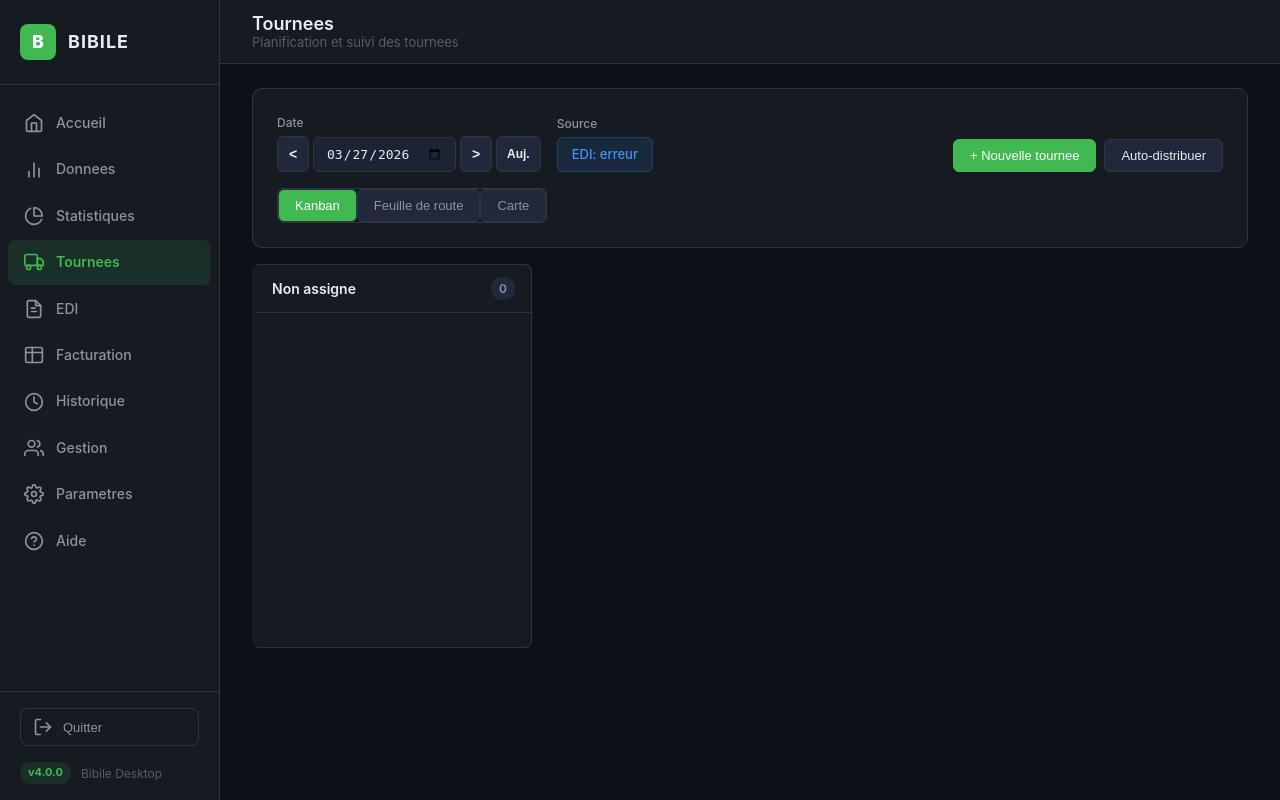
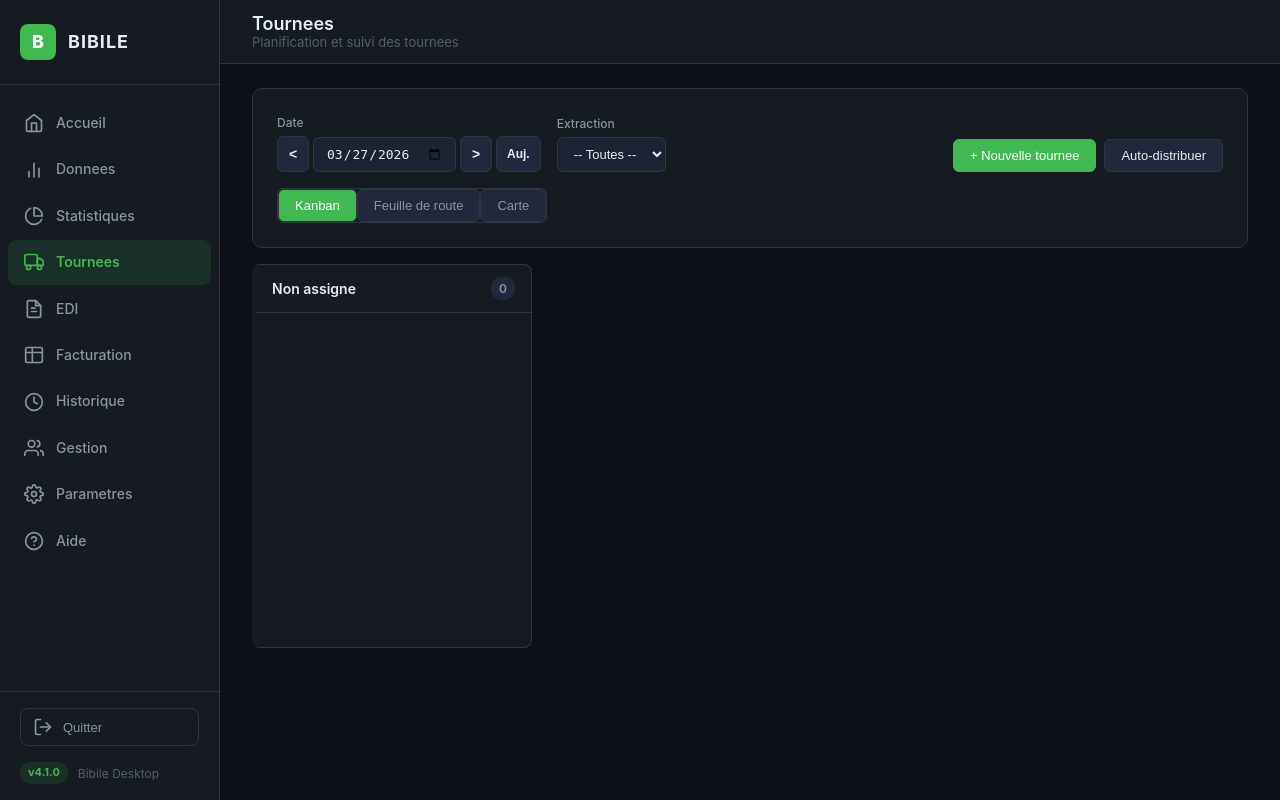
Before and after one commit to THBORDIER/bibile, a Flask app: page /tournees in a window 1280 px wide. Run offline with Flask 3, Linux system fonts and the light colour scheme; data that the repository does not hold is empty.

Commit message:
v4.1.0: retour PDF comme source des tournees (au lieu de EDI)
- Restaure le dropdown extraction PDF dans la toolbar tournees
- Supprime le badge EDI et la sync automatique Drakkar dans le flow tournees
- loadData/autoDistribuer utilisent currentExtractionId (PDF)
- Nettoyage CSS badge EDI inutilise
- Les routes EDI serveur restent disponibles pour la page comparaison

Co-Authored-By: Claude Opus 4.6 <noreply@anthropic.com>

```diff
--- a/bibile/static/css/style.css
+++ b/bibile/static/css/style.css
@@ -2740,11 +2740,3 @@ kbd {
 
 .fact-total-row { background: var(--bg-tertiary); }
 .fact-total-row td { padding: 8px 6px; font-size: 13px; border-top: 2px solid var(--border-color); }
-
-/* ===== EDI source badge ===== */
-.edi-source-badge {
-    display: inline-flex; align-items: center; gap: 6px;
-    padding: 6px 14px; border-radius: 6px; font-size: 13px; font-weight: 500;
-    background: rgba(56, 139, 253, 0.12); color: var(--accent-blue);
-    border: 1px solid rgba(56, 139, 253, 0.25);
-}
--- a/bibile/static/js/tournees.js
+++ b/bibile/static/js/tournees.js
@@ -4,8 +4,7 @@
  */
 
 let currentDate = '';
-let currentExtractionId = null;  // Archive: plus utilise en mode EDI
-let ediExtractionId = null;      // ID extraction EDI synchronisee
+let currentExtractionId = null;
 let tournees = [];
 let unassigned = [];
 let chauffeurs = [];
@@ -19,8 +18,7 @@ document.addEventListener('DOMContentLoaded', () => {
 
     // Event listeners
     document.getElementById('datePicker').addEventListener('change', onDateChange);
-    // Archive: extraction dropdown desactive en mode EDI
-    // document.getElementById('extractionSelect').addEventListener('change', onExtractionChange);
+    document.getElementById('extractionSelect').addEventListener('change', onExtractionChange);
     document.getElementById('btnNewTournee').addEventListener('click', showNewTourneeModal);
     document.getElementById('btnAutoDistrib').addEventListener('click', autoDistribuer);
     document.getElementById('btnCreateTournee').addEventListener('click', createTournee);
@@ -49,17 +47,14 @@ document.addEventListener('DOMContentLoaded', () => {
     // Charger les données initiales
     loadChauffeurs();
     loadVehicules();
-    // Archive: loadExtractions() desactive en mode EDI
-    syncEdiAndLoad();
+    loadExtractions();
 });
 
 
 function onDateChange() {
     currentDate = document.getElementById('datePicker').value;
     currentExtractionId = null;
-    ediExtractionId = null;
-    // Archive: loadExtractions() desactive en mode EDI
-    syncEdiAndLoad();
+    loadExtractions();
 }
 
 
@@ -72,35 +67,7 @@ function changeDay(delta) {
 }
 
 
-// --- Source EDI : sync et chargement ---
-async function syncEdiAndLoad() {
-    const badge = document.getElementById('ediBadge');
-    if (badge) badge.textContent = 'Synchro EDI...';
-    try {
-        const resp = await fetch('/api/tournees/sync-edi', {
-            method: 'POST',
-            headers: { 'Content-Type': 'application/json' },
-            body: JSON.stringify({ date: currentDate }),
-        });
-        const data = await resp.json();
-        if (data.erreur) {
-            console.warn('Sync EDI:', data.erreur);
-            if (badge) badge.textContent = 'EDI: erreur';
-        } else {
-            ediExtractionId = data.extraction_id || null;
-            currentExtractionId = ediExtractionId;
-            const total = (data.synced || 0) + (data.kept || 0);
-            if (badge) badge.textContent = `EDI: ${total} enlevements`;
-        }
-    } catch (e) {
-        console.error('Erreur sync EDI:', e);
-        if (badge) badge.textContent = 'EDI: hors ligne';
-    }
-    loadData();
-}
 
-// --- Archive : ancien mode extraction PDF (desactive) ---
-/*
 function onExtractionChange() {
     const val = document.getElementById('extractionSelect').value;
     currentExtractionId = val ? parseInt(val) : null;
@@ -123,7 +90,6 @@ async function loadExtractions() {
         console.error('Erreur chargement extractions:', e);
     }
 }
-*/
 
 
 async function loadChauffeurs() {
@@ -168,9 +134,8 @@ function populateSelect(selectId, items, valueKey, labelFn) {
 
 async function loadData() {
     try {
-        // En mode EDI, utiliser l'extraction EDI synchronisee
-        const params = ediExtractionId
-            ? `extraction_id=${ediExtractionId}`
+        const params = currentExtractionId
+            ? `extraction_id=${currentExtractionId}`
             : `date=${currentDate}`;
 
         const [tourneesResp, unassignedResp] = await Promise.all([
@@ -465,7 +430,7 @@ async function autoDistribuer() {
             headers: { 'Content-Type': 'application/json' },
             body: JSON.stringify({
                 date_tournee: currentDate,
-                extraction_id: ediExtractionId || currentExtractionId,
+                extraction_id: currentExtractionId,
             }),
         });
         const result = await resp.json();
--- a/bibile/templates/tournees.html
+++ b/bibile/templates/tournees.html
@@ -18,17 +18,11 @@
             </div>
         </div>
         <div class="toolbar-group">
-            <label>Source</label>
-            <span id="ediBadge" class="edi-source-badge">EDI: chargement...</span>
-        </div>
-        <!-- Archive: ancien dropdown extraction PDF
-        <div class="toolbar-group">
             <label for="extractionSelect">Extraction</label>
             <select id="extractionSelect" class="form-select">
                 <option value="">-- Choisir --</option>
             </select>
         </div>
-        -->
         <div class="toolbar-actions">
             <button id="btnNewTournee" class="btn btn-primary">+ Nouvelle tournee</button>
             <button id="btnAutoDistrib" class="btn btn-secondary">Auto-distribuer</button>
--- a/bibile/version.py
+++ b/bibile/version.py
@@ -1 +1 @@
-__version__ = "4.0.0"
+__version__ = "4.1.0"
```
